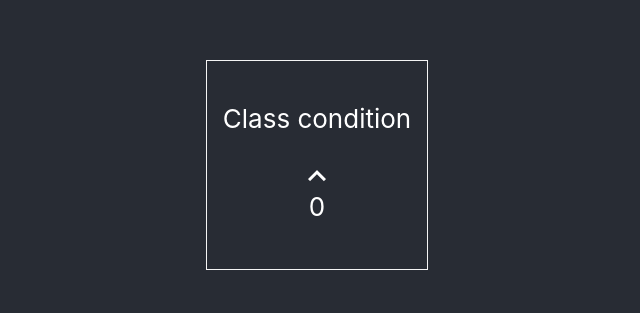
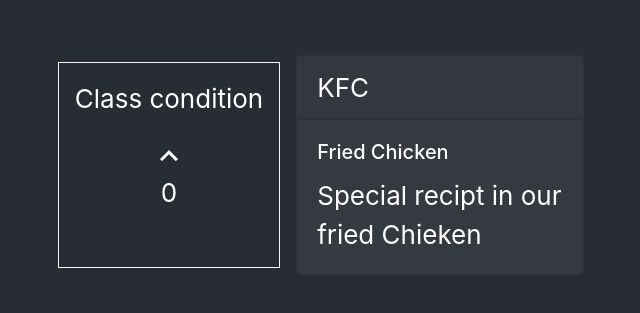
Before and after one commit to AndyChuang1/react-hook, a React (Create React App) app: page / in a window 1280 px wide. Shown: the part 235-548 px from the top of the page, without its empty margins (323-963 px from the left). Built offline with nearby package versions, Linux system fonts and the light colour scheme.

Commit message:
add bootstrap and adjust style

```diff
--- a/package.json
+++ b/package.json
@@ -6,8 +6,10 @@
     "@testing-library/jest-dom": "^4.2.4",
     "@testing-library/react": "^9.5.0",
     "@testing-library/user-event": "^7.2.1",
+    "bootstrap": "^4.4.1",
     "node-sass": "^4.13.1",
     "react": "^16.13.0",
+    "react-bootstrap": "^1.0.0",
     "react-dom": "^16.13.0",
     "react-scripts": "3.4.0"
   },
--- a/src/App.js
+++ b/src/App.js
@@ -1,13 +1,19 @@
 import React from 'react';
 import './App.scss';
+import 'bootstrap/dist/css/bootstrap.min.css';
 import Counter from './components/CounterClass';
-import CounterS from './components/CounterStyle';
-import CounterR from './components/CounterRender';
+import Cards from './components/Card';
+
 function App() {
   return (
     <div className='App'>
       <header className='App-header'>
         <Counter></Counter>
+        <Cards
+          header='KFC'
+          title='Fried Chicken'
+          text='Special recipt in our fried Chieken'
+        ></Cards>
         {/* <CounterS></CounterS> */}
         {/* <CounterR></CounterR> */}
       </header>
--- a/src/components/Card.js
+++ b/src/components/Card.js
@@ -3,8 +3,8 @@
 import { Card } from 'react-bootstrap';
 function Cards({ header, title, text }) {
   return (
-    <div className='counter'>
-      <Card className='mr-2' bg='light' style={{ width: '18rem' }}>
+    <div className='Cards'>
+      <Card className='mr-2' bg='dark' style={{ width: '18rem' }}>
         <Card.Header>{header}</Card.Header>
         <Card.Body>
           <Card.Title>{title}</Card.Title>
```
Also changed, not shown: 1 other file (tests, documents, lock files or other folders).
